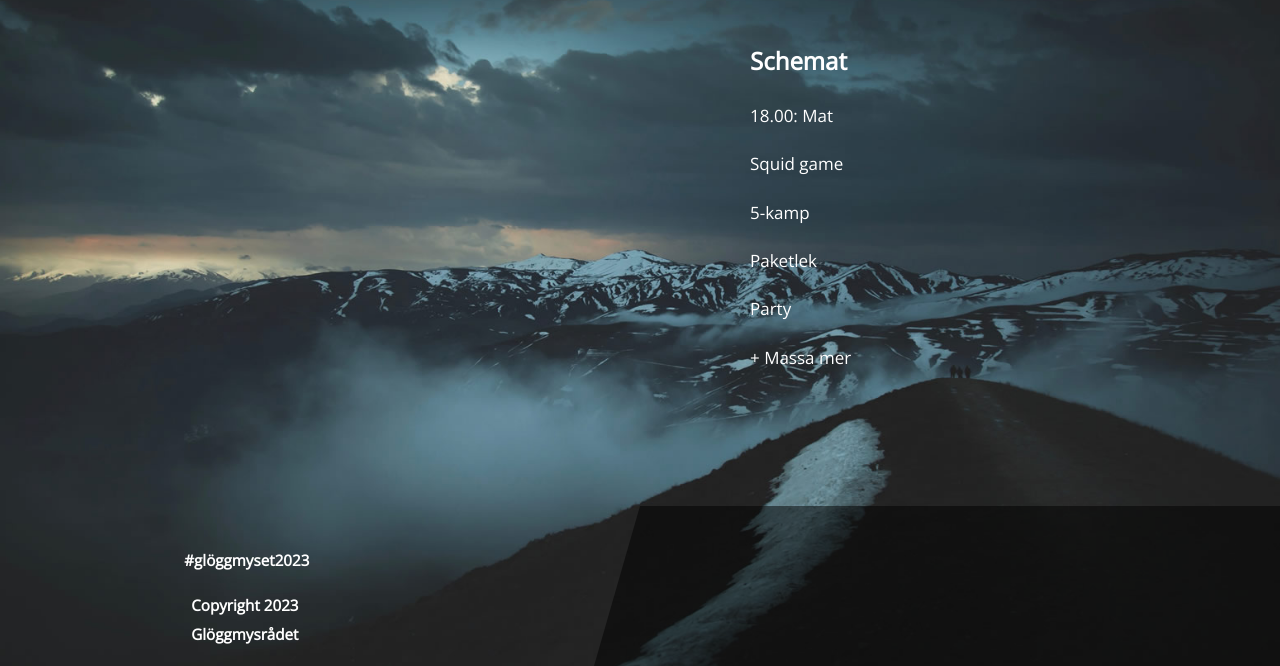
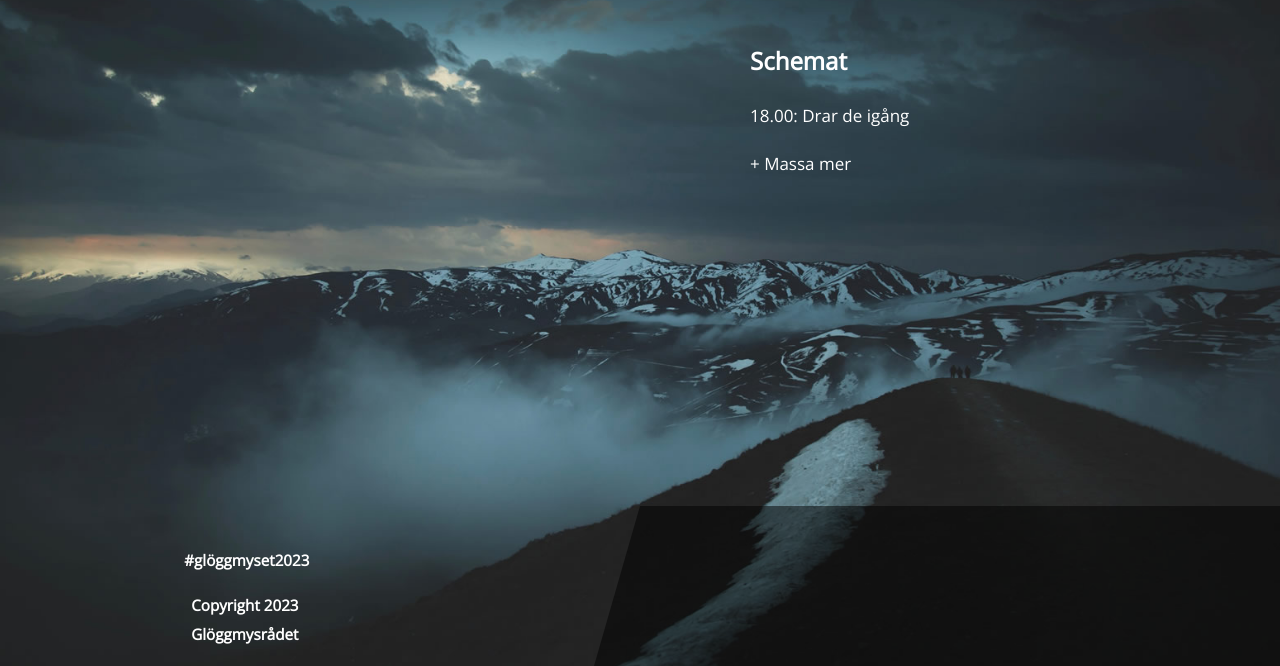
Before and after one commit to Idemark/Idemark.github.io, a website: page contact.html in a window 1280 px wide. Shown: the part 131-797 px from the top of the page. Drawn offline with nearby package versions, Linux system fonts and the light colour scheme.

Commit message:
Update contact.html

```diff
--- a/contact.html
+++ b/contact.html
@@ -62,11 +62,7 @@ https://templatemo.com/tm-550-diagoona
                 <main class="tm-col-right tm-contact-main"> <!-- Content -->
                     <section class="tm-content tm-contact">
                         <h2 class="mb-4 tm-content-title bold">Schemat</h2>
-                        <p class="">18.00: Mat</p>
-                        <p class="">Squid game</p>
-                        <p class="">5-kamp</p>
-                        <p class="">Paketlek</p>
-                        <p class="">Party</p>
+                        <p class="">18.00: Drar de igång</p>
                         <p class="">+ Massa mer</p>
                     </section>
                 </main>
```
